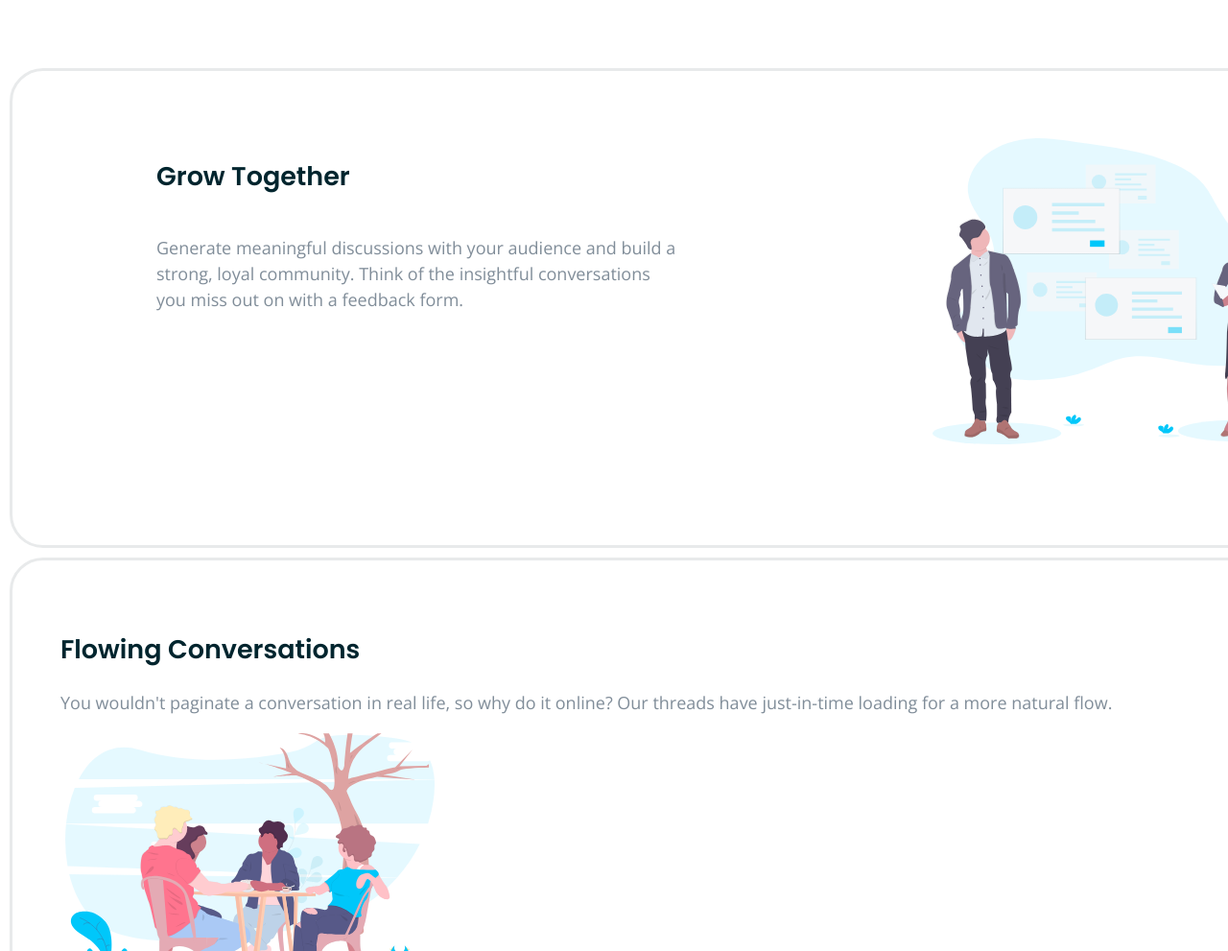
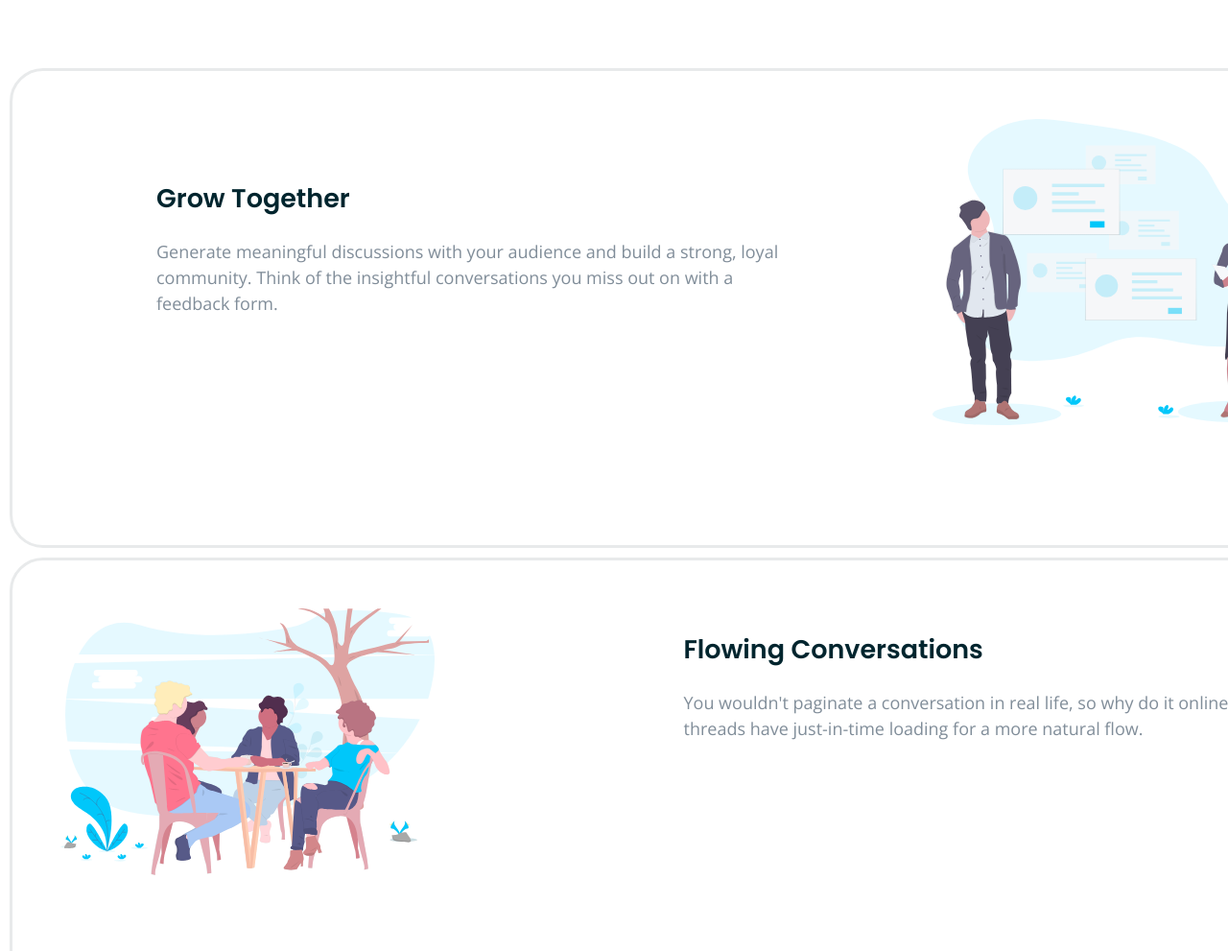
Before and after one commit to plisicka88/plpractice, a plain HTML site: page index.html in a window 1280 px wide. Shown: the part 800-1791 px from the top of the page at 96% size. Drawn offline with nearby package versions, Linux system fonts and the light colour scheme.

Commit message:
updated second section of the middle paragraph

```diff
--- a/css/styles.css
+++ b/css/styles.css
@@ -101,25 +101,30 @@ a.second-button {
 }
 
 .box {
-	float: left;
-	width: 50%;
 	line-height: 1.5;
 }
 
 .grow {
 	margin: 40px 100px;
+	float: left;
+	width: 50%;
 }
 
 .illustration {
 	float: right;
 	width: 30%;
-	position: relative;
-	bottom: 100px;
+
 
 }
 
 .box-2 {
 	line-height: 1.5;
+}
+
+.flowing {
+	float: right;
+	width: 50%;
+
 }
 
 .conversation {
```
